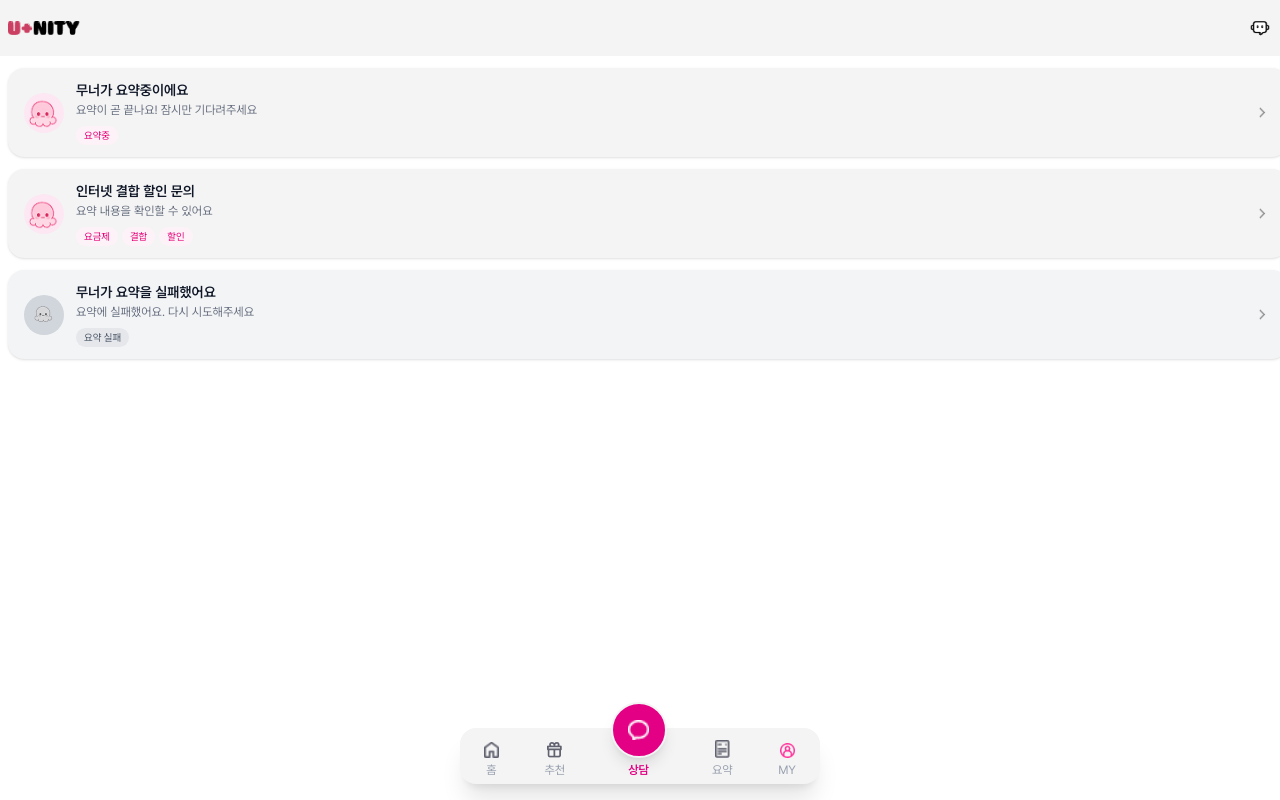
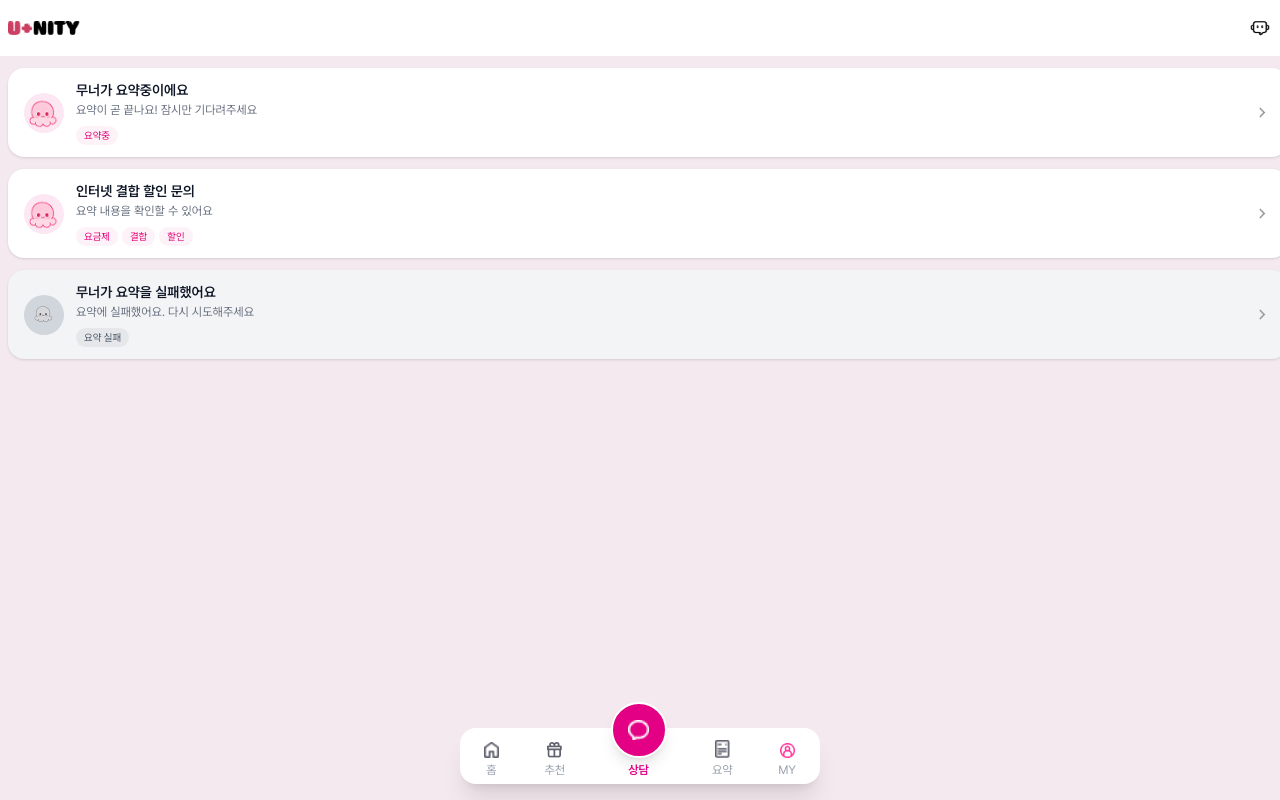
Before and after one commit to Ureca3/Ureca-client, a Next.js app: page /summary in a window 1280 px wide. Built offline with nearby package versions, Linux system fonts and the light colour scheme.

Commit message:
fix: 컬러 시스템 white색상 변경 및 eslint 수정

```diff
--- a/src/app/globals.css
+++ b/src/app/globals.css
@@ -1,7 +1,7 @@
 @import 'tailwindcss';
 
 :root {
-  --background: #ffffff;
+  --background: #f6e8f6;
   --foreground: #171717;
 }
 
@@ -19,7 +19,7 @@
   --color-primary-700: #7a0f4a;
   --color-secondary-300: #3b82f6;
   --color-secondary-500: #4f46e5;
-  --color-white: #f4f4f4;
+  --color-white: #ffffff;
   --color-black: #2e2e2e;
   --color-gray: #8b8b8b;
   --color-gray-light: #ededed;
@@ -33,7 +33,6 @@
 }
 
 body {
-  background: var(--background);
   color: var(--foreground);
   font-family: var(--font-pretendard);
 }
```
